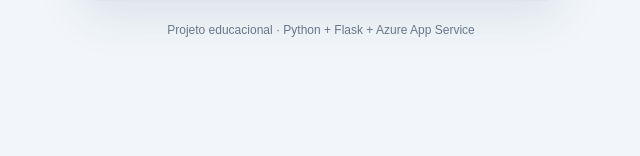
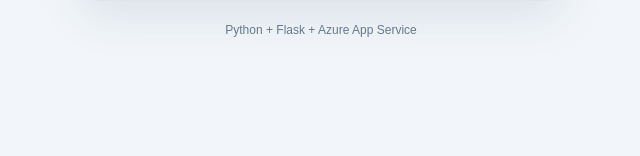
Before and after one commit to profjoaomenk/flask-cadastro-clientes, a Flask app: page / in a window 1280 px wide. Shown: the part 644-800 px from the top of the page, without its empty margins (319-959 px from the left). Run offline with Flask 3, Linux system fonts and the light colour scheme.

Commit message:
Update index.html

```diff
--- a/templates/index.html
+++ b/templates/index.html
@@ -79,7 +79,7 @@
         </section>
 
         <p class="rodape">
-            Projeto educacional · Python + Flask + Azure App Service
+            Python + Flask + Azure App Service
         </p>
     </main>
 </body>
```
